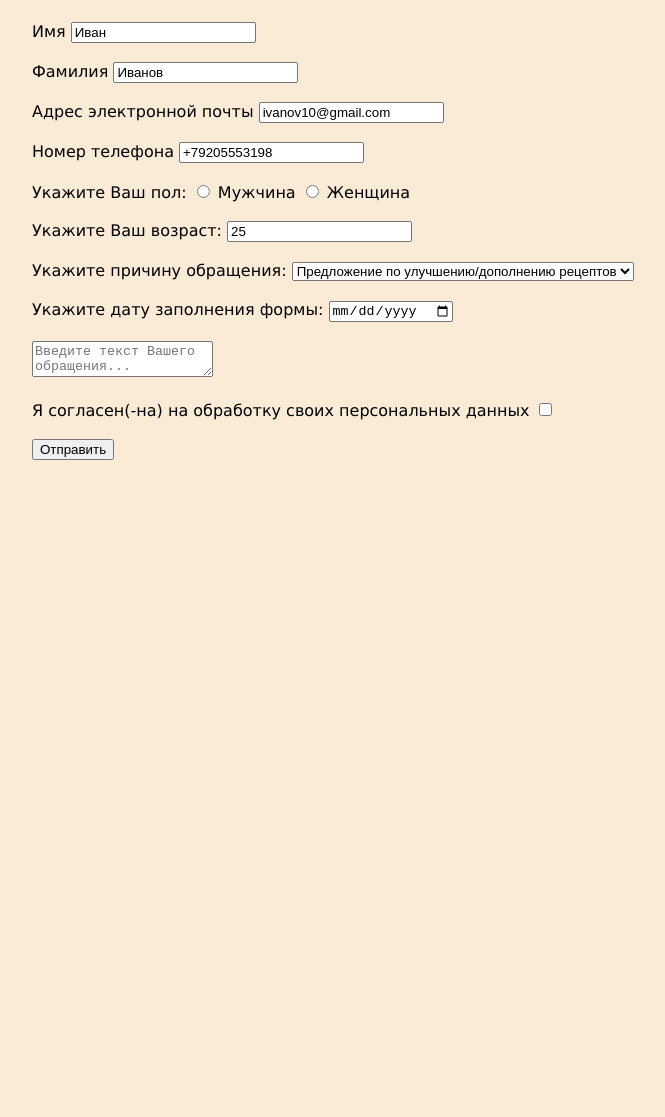
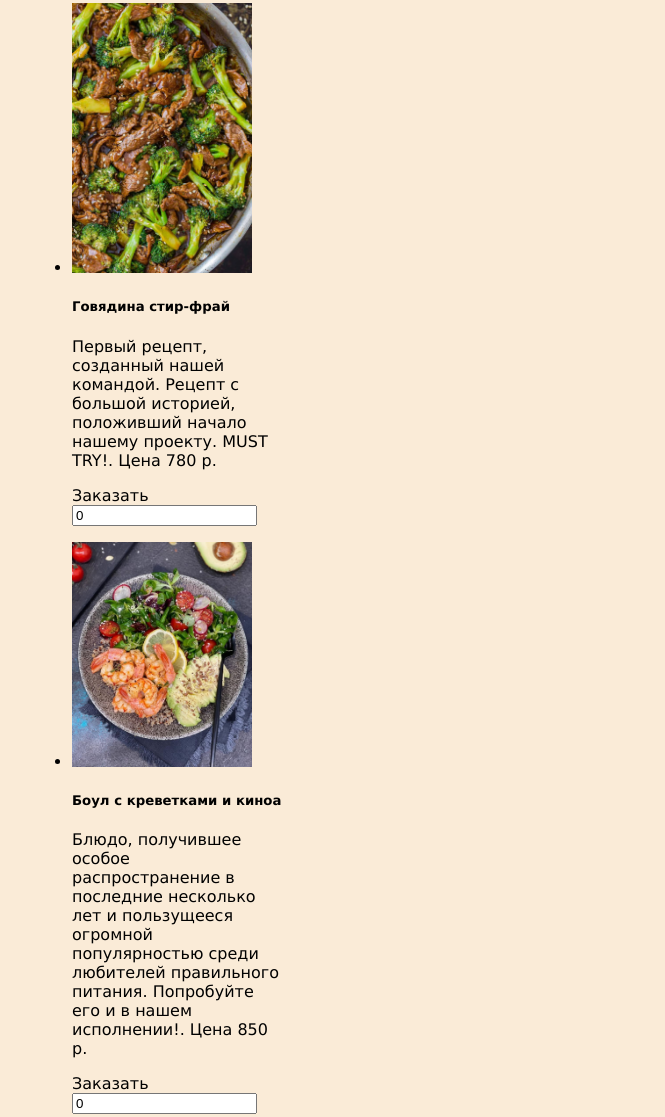
Before and after one commit to sofiaternovchuk/healthy-dinners, a plain HTML site: page index.html in a window 1280 px wide. Shown: the part 1370-2487 px from the top of the page, without its empty margins (48-713 px from the left). Before the commit the page ends 1870 px from the top, so only its background shows below. Drawn offline with nearby package versions, Linux system fonts and the light colour scheme.

Commit message:
Add files via upload

```diff
--- a/index.html
+++ b/index.html
@@ -72,6 +72,17 @@
         </section>
     </article>
     <br><br>
+    <div class="card-body">
+        <h3 class='card-title text-center'>Хотите убедиться в совершенстве наших рецептов? Закажите доставку готовых блюд!</h3>
+        <form action="https://www.bing.com/search?" id="UserEnter" name="UserEnter" target="_blank">
+            <input name="q" type="hidden" value="search">
+            <ul class="d-flex flex-row flex-wrap justify-content-around bg-light" id="node_for_insert">
+            <!--начало генерируемого фрагмента кода -->
+            </ul>
+            <input class="btn btn-primary" type="Submit" value="В корзину">
+        </form>
+    </div>
+    <br><br>
     <a name = "Предложения"></a>
     <h3>Есть предложения по улучшению нашего проекта? Оставьте заявку и мы ее обязательно рассмотрим!</h3>
     <br>
@@ -135,6 +146,10 @@
     </form>
 
    </main>
+   <script crossorigin="anonymous"
+    integrity="sha384-OERcA2EqjJCMA+/3y+gxIOqMEjwtxJY7qPCqsdltbNJuaOe923+mo//f6V8Qbsw3"
+    src="https://cdn.jsdelivr.net/npm/bootstrap@5.2.2/dist/js/bootstrap.bundle.min.js"></script>
+    <script src="main.js"></script>
 
 </body>
 </html>
--- /dev/null
+++ b/main.js
@@ -0,0 +1,30 @@
+async function getResponce() {
+    let responce = await fetch("store.json")
+    let content = await responce.text()
+    console.log(content)
+    content = JSON.parse(content)
+    content = content.splice(0, 6)
+    console.log(content)
+
+    let key
+    for (key in content) {
+        console.log(content[key].id, content[key].title)
+        console.log(content[key])
+    }
+
+    let node_for_insert = document.getElementById("node_for_insert")
+    for (key in content) {
+        node_for_insert.innerHTML += `
+        <li style="width: 210px" class="d-flex flex-column m-1 p-1 border bg-body">
+        <img style="width: 180px" class="align-self-center" src=${content[key].img}>
+        <h5 class="card-title">${content[key].title}</h5>
+        <p class="card-text">${content[key].description}. Цена ${content[key].price} р.</p>
+        <input type="hidden" name= "vendor_code" value=${content[key].vendor_code}>
+        <p class="card-text" >Заказать <input class="w-25" type="number" name="amount" value="0"></p>
+        </li>
+                `
+    }
+
+
+}
+getResponce()
--- /dev/null
+++ b/store.json
@@ -0,0 +1,51 @@
+[
+    {
+      "id": "1",
+      "title": "Говядина стир-фрай",
+      "vendor_code": "111",
+      "description": "Первый рецепт, созданный нашей командой. Рецепт с большой историей, положивший начало нашему проекту. MUST TRY!",
+      "price": 780,
+      "img": "images/beef&broccoli.jpg"
+    },
+    {
+      "id": "2",
+      "title": "Боул с креветками и киноа",
+      "vendor_code": "222",
+      "description": "Блюдо, получившее особое распространение в последние несколько лет и пользущееся огромной популярностью среди любителей правильного питания. Попробуйте его и в нашем исполнении!",
+      "price": 850,
+      "img": "images/bowl.jpg"
+    },
+    {
+      "id": "3",
+      "title": "Паста с курицей и грибами",
+      "vendor_code": "333",
+      "description": "Вечная классика для тех, кто не любит эксперименты. Добавлены секретные ингридиенты: наша любовь и забота!",
+      "price": 645,
+      "img": "images/pasta.jpg"
+    },
+    {
+      "id": "4",
+      "title": "Набор из 3-х блюд",
+      "vendor_code": "444e",
+      "description": "Идеальный вариант для тех, кто не может определиться с выбором. Попробуйте сразу все или поделитесь с близкими и найдите вашего фаворита!",
+      "price": 2175,
+      "img": "images/mealscombo.jpg"
+    }
+    ,
+    {
+      "id": "5",
+      "title": "Домашний клубничный лимонад",
+      "vendor_code": "4445e",
+      "description": "Наш хит - лимонад, приготовленный по рецепту, привезенному из солнечного Еревана! Сохранил в себе частички тепла и хорошего настроения!",
+      "price": 550,
+      "img": "images/lemonade.jpg"
+    },
+    {
+      "id": "6",
+      "title": "Чизкейк Нью-Йорк",
+      "vendor_code": "4446e",
+      "description": "Любимый десерт основательницы нашего проекта, приготовленный из натруральных ингредиентов без использования сахара. ",
+      "price": 530,
+      "img": "images/cheesecake.jpg"
+    }
+  ]
```
